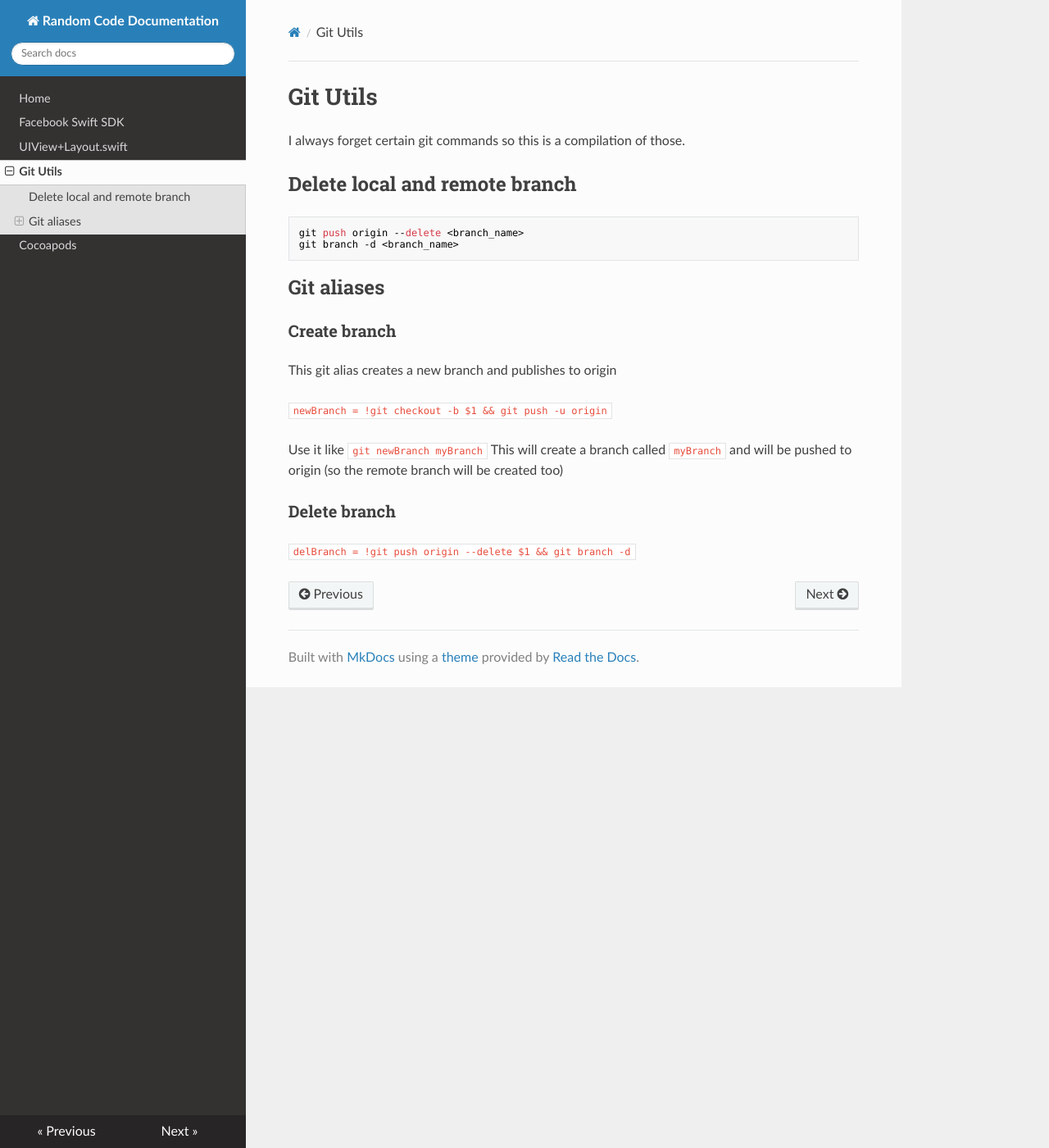
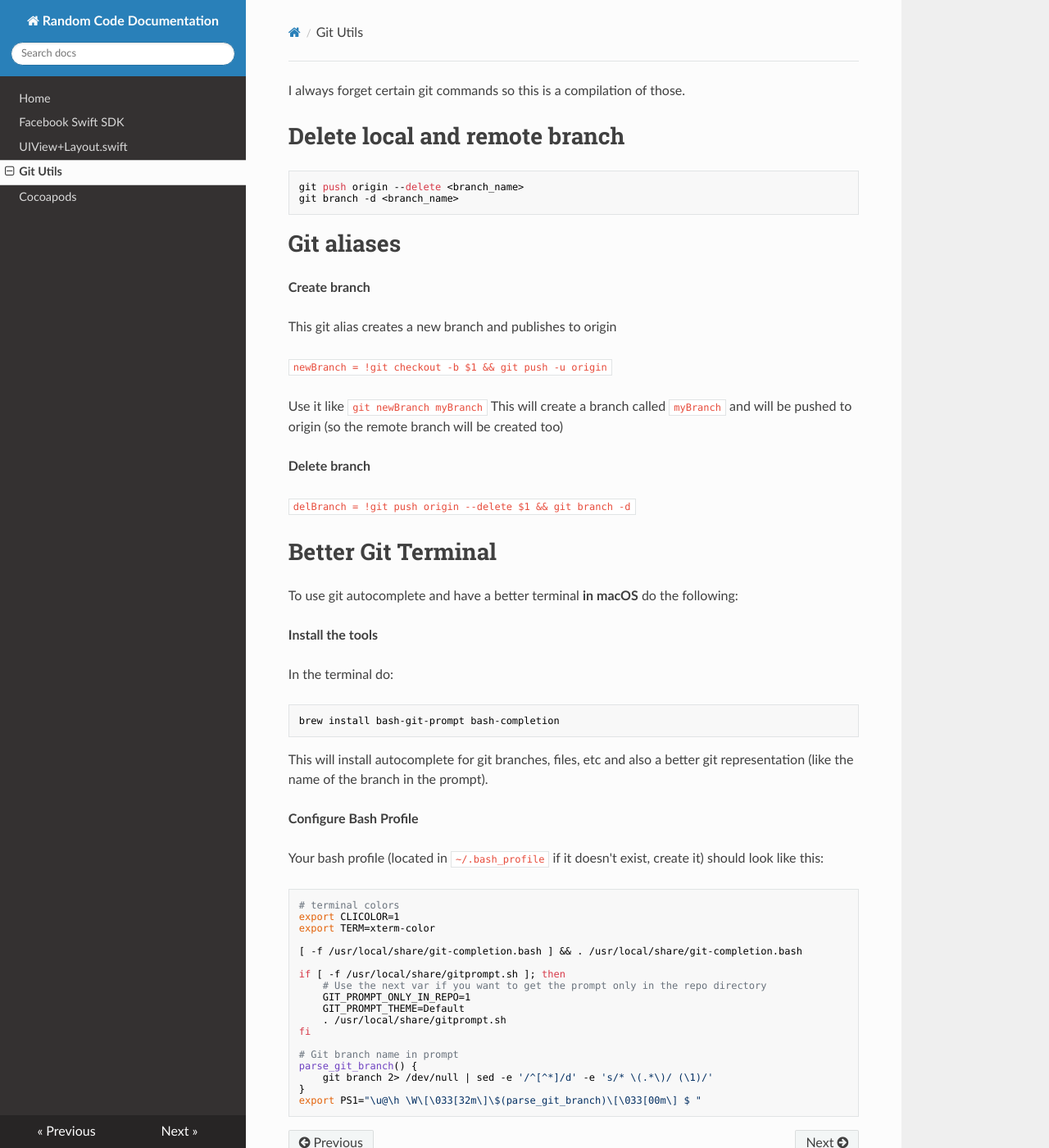
Before and after one commit to misato/random-code-documentation, an MkDocs documentation site: the page built from docs/git-utils.md, in a window 1280 px wide and 1400 px high. Shown: the whole window at 82% size. Built offline with MkDocs 1.6.1, drawn with Linux system fonts in a browser that asks for light colours; nearby versions of some CDN libraries; old or Windows-style settings are respelled for this version of MkDocs.

Commit message:
Added better git terminal section and deleted other sub-sections

````diff
--- a/docs/git-utils.md
+++ b/docs/git-utils.md
@@ -1,23 +1,60 @@
-#Git Utils
-
 I always forget certain git commands so this is a compilation of those.
 
-## Delete local and remote branch
+# Delete local and remote branch
 
 ```
 git push origin --delete <branch_name>
 git branch -d <branch_name>
 ```
 
-## Git aliases
+# Git aliases
 
-### Create branch
+**Create branch**
+
 This git alias creates a new branch and publishes to origin
 
 ```newBranch = !git checkout -b $1 && git push -u origin```
 
 Use it like `git newBranch myBranch` This will create a branch called `myBranch` and will be pushed to origin (so the remote branch will be created too)
 
-### Delete branch
+**Delete branch**
 
 `delBranch = !git push origin --delete $1 && git branch -d`
+
+
+# Better Git Terminal
+
+To use git autocomplete and have a better terminal **in macOS** do the following:
+
+**Install the tools**
+
+In the terminal do:
+```
+brew install bash-git-prompt bash-completion
+```
+
+This will install autocomplete for git branches, files, etc and also a better git representation (like the name of the branch in the prompt).
+
+**Configure Bash Profile**
+
+Your bash profile (located in `~/.bash_profile` if it doesn't exist, create it) should look like this:
+```
+# terminal colors
+export CLICOLOR=1
+export TERM=xterm-color
+
+[ -f /usr/local/share/git-completion.bash ] && . /usr/local/share/git-completion.bash
+
+if [ -f /usr/local/share/gitprompt.sh ]; then
+    # Use the next var if you want to get the prompt only in the repo directory
+    GIT_PROMPT_ONLY_IN_REPO=1
+    GIT_PROMPT_THEME=Default
+    . /usr/local/share/gitprompt.sh
+fi
+
+# Git branch name in prompt
+parse_git_branch() {
+    git branch 2> /dev/null | sed -e '/^[^*]/d' -e 's/* \(.*\)/ (\1)/'
+}
+export PS1="\u@\h \W\[\033[32m\]\$(parse_git_branch)\[\033[00m\] $ "
+```
````
Also changed, not shown: docs/facebook-swift.md (+0 -2 lines), docs/uiview_extensions.md (+0 -2 lines).
